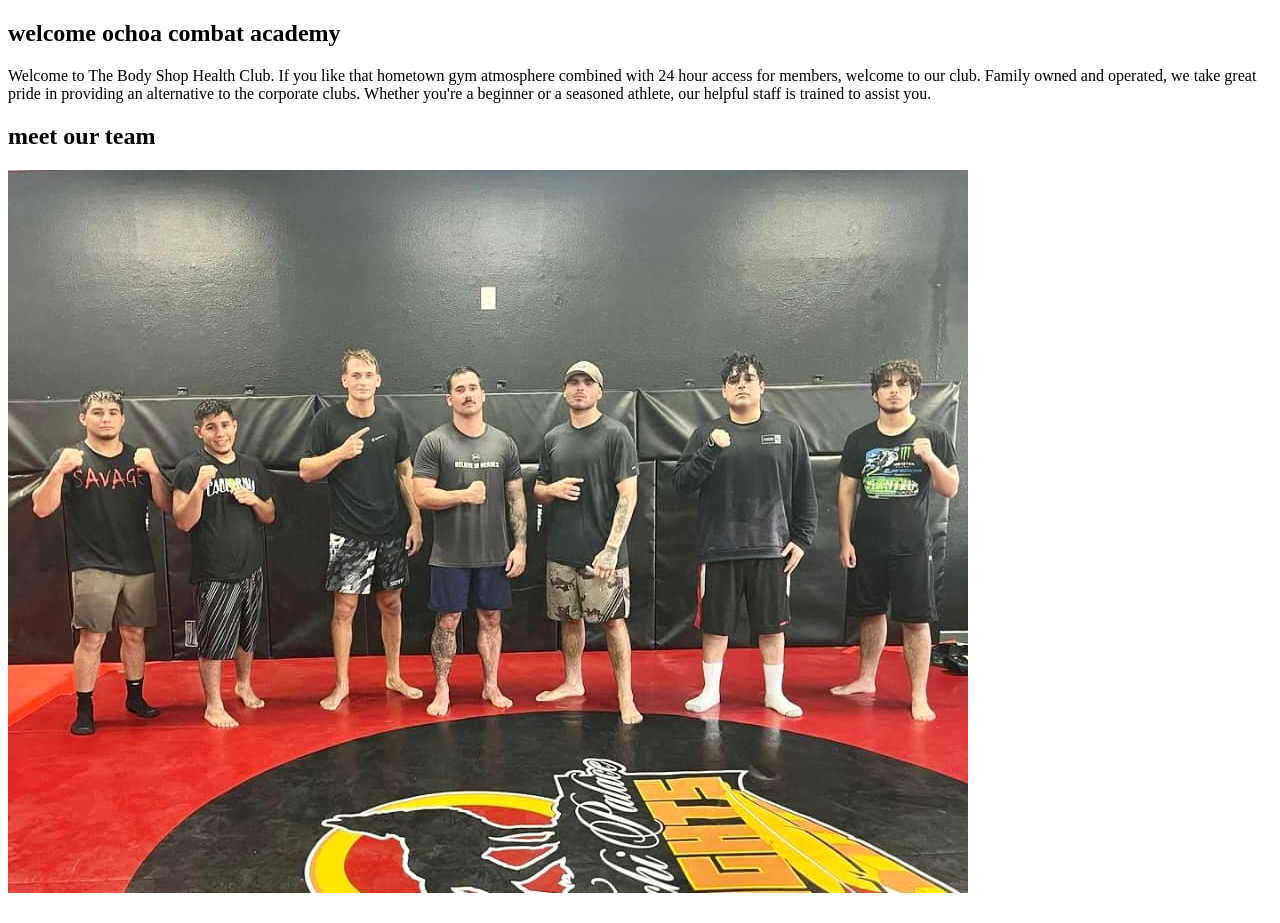
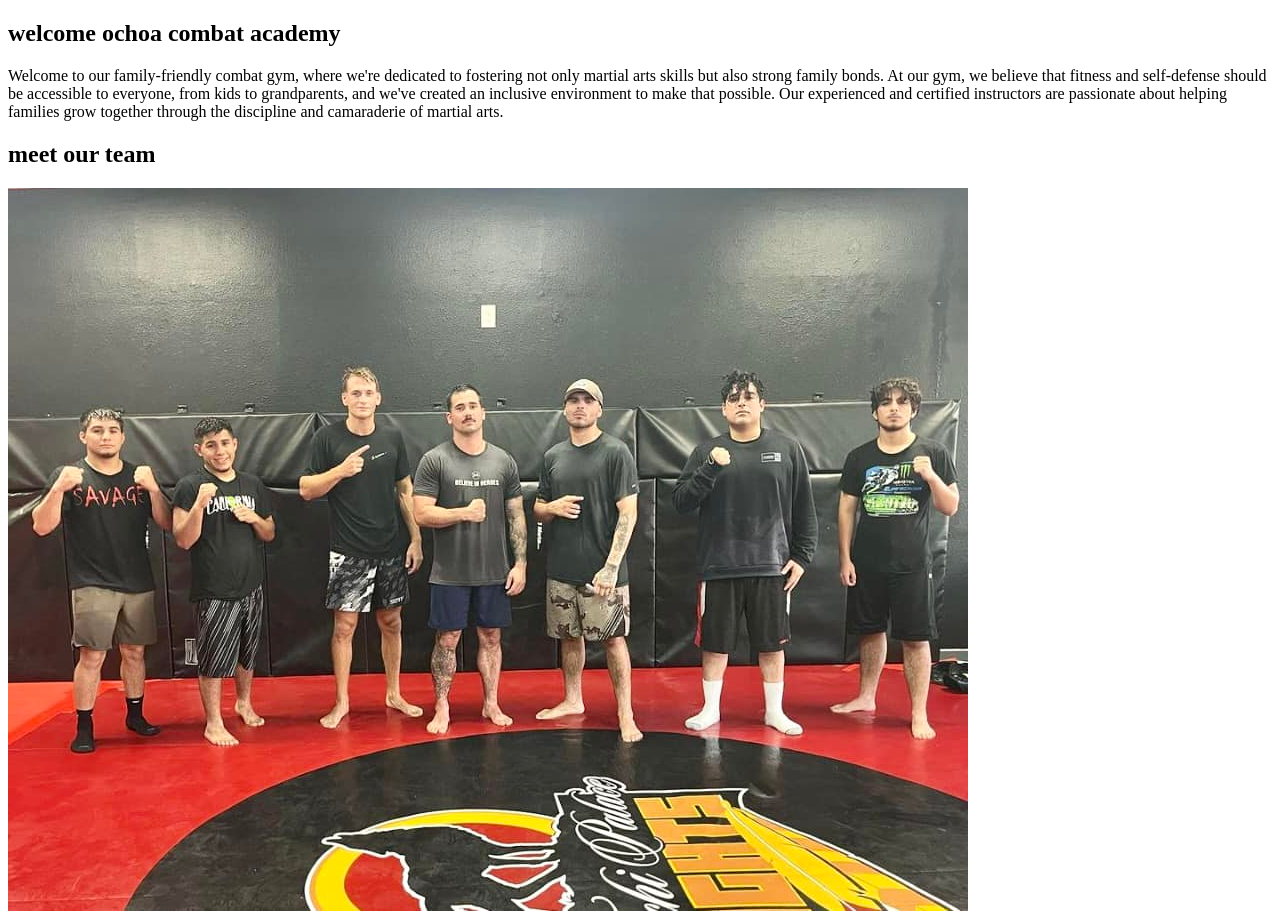
Before and after one commit to JayDampitan/OCA, a Next.js app in the folder oca-gym/: page /about in a window 1280 px wide. Built offline with nearby package versions, Linux system fonts and the light colour scheme.

Commit message:
update about us content

```diff
--- a/oca-gym/src/app/about/page.jsx
+++ b/oca-gym/src/app/about/page.jsx
@@ -11,11 +11,7 @@ function About() {
           welcome ochoa combat academy
         </h2>
         <p className="max-w-3xl text-sm text-offWhite mt-10 sm:text-xl px-2 leading-6 lg:leading-10">
-         {` Welcome to The Body Shop Health Club. If you like that hometown gym
-          atmosphere combined with 24 hour access for members, welcome to our
-          club. Family owned and operated, we take great pride in providing an
-          alternative to the corporate clubs. Whether you're a beginner or a
-          seasoned athlete, our helpful staff is trained to assist you.`}
+         {` Welcome to our family-friendly combat gym, where we're dedicated to fostering not only martial arts skills but also strong family bonds. At our gym, we believe that fitness and self-defense should be accessible to everyone, from kids to grandparents, and we've created an inclusive environment to make that possible. Our experienced and certified instructors are passionate about helping families grow together through the discipline and camaraderie of martial arts.`}
         </p>
       </div>
 
```
